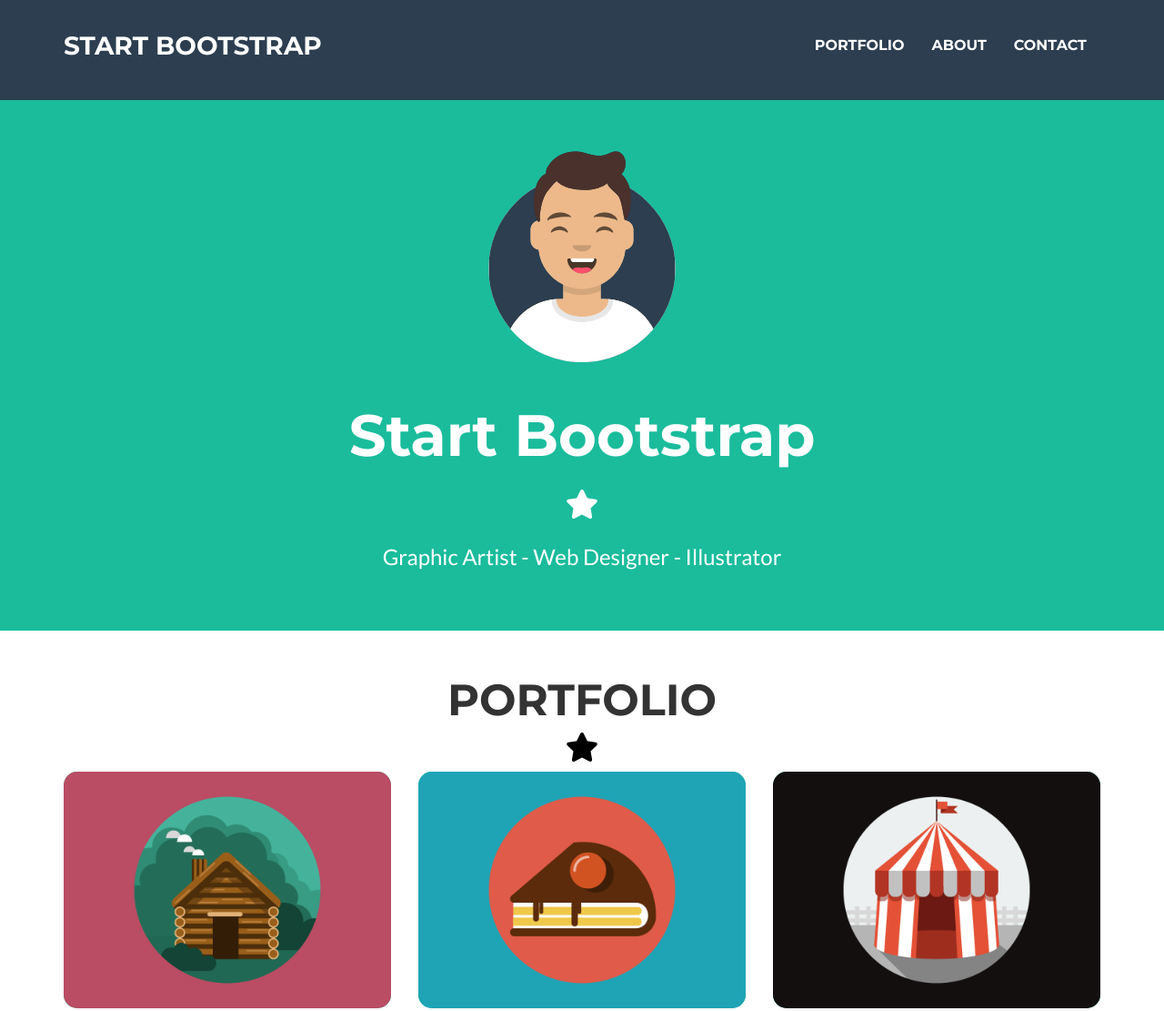
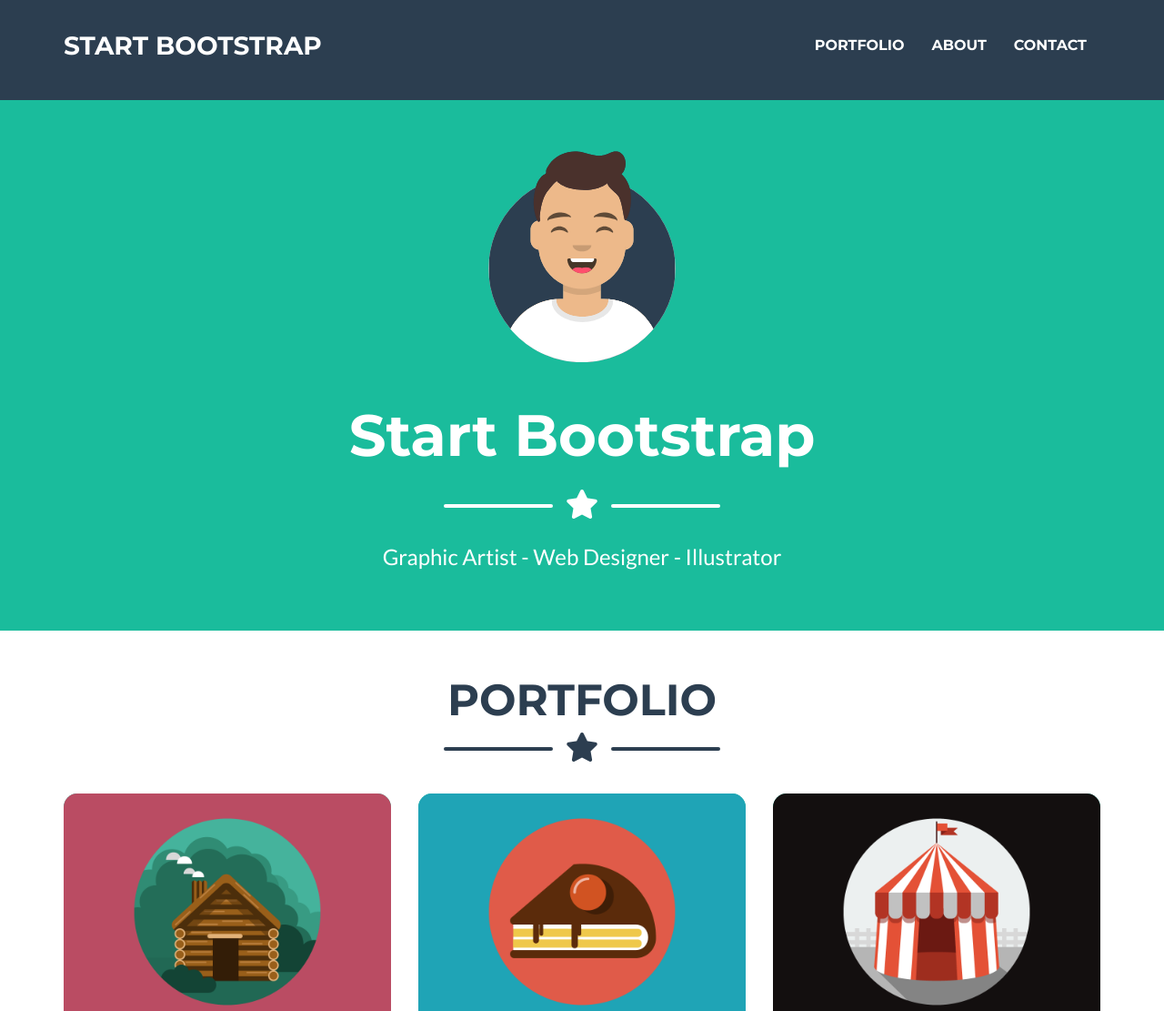
Before and after one commit to IvanDF/html-css-bootstrap-freelancer, a plain HTML site: page index.html in a window 1280 px wide. Shown: the top 1111 px of the page at 91% size. Drawn offline with nearby package versions, Linux system fonts and the light colour scheme.

Commit message:
Icon star

```diff
--- a/css/style.css
+++ b/css/style.css
@@ -1,4 +1,27 @@
 /* GENERAL SETTINGS */
+
+/* STAR ICON */
+.star-dash {
+  margin-bottom: 8px;
+  display: inline-block;
+  max-width: 100%;
+  width: 120px;
+  height: 4px;
+  border-radius: 20px;
+}
+
+.star-dash.light {
+  background-color: #fff;
+  color: #fff;
+}
+
+.star-dash.dark {
+  background-color: #2c3e50;
+  color: #2c3e50;
+}
+.dashed-star i.dark {
+  color: #2c3e50;
+}
 
 /* MARGINS */
 .mb-50 {
@@ -70,6 +93,8 @@
 /* TYPOGRAPHY */
 i {
   font-size: 32px;
+  margin-left: 10px;
+  margin-right: 10px;
 }
 
 p {
@@ -153,13 +178,10 @@ a {
 .main h3 {
   font-family: 'Montserrat', sans-serif;
   font-size: 48px;
+  color: #2c3e50;
 }
 
 /* PORTFOLIO */
-
-.portfolio i {
-  color: #000;
-}
 
 .portfolio-box {
   position: relative;
@@ -197,6 +219,10 @@ a {
 .about {
   padding: 80px 0;
   background: #1abc9c;
+  color: #fff;
+}
+
+.about h3 {
   color: #fff;
 }
 
--- a/index.html
+++ b/index.html
@@ -43,12 +43,15 @@
     </nav>
 
     <!-- JUMBOTRON -->
-
     <div class="jumbotron mb-50 text-center">
       <div class="jumbotron-content">
         <img class="mb-25" src="./img/avatar.svg" alt="">
         <h1 class="mb-25" class="text-uppercase">Start Bootstrap</h1>
-        <i class="fas fa-star mb-25"></i>
+        <div class="dashed-star">
+          <span class="star-dash light"></span>
+          <i class="fas fa-star mb-25"></i>
+          <span class="star-dash light"></span>
+        </div>
         <p class="mb-25">Graphic Artist - Web Designer - Illustrator</p>
       </div>
     </div>
@@ -60,7 +63,11 @@
     <section class="portfolio mb-50">
       <div class="portfolio-title text-center">
         <h3 class="">PORTFOLIO</h3>
-        <i class="fas fa-star"></i>
+        <div class="dashed-star">
+          <span class="star-dash dark"></span>
+          <i class="fas fa-star mb-25 dark"></i>
+          <span class="star-dash dark"></span>
+        </div>
       </div>
       <div class="container">
         <div class="row">
@@ -108,7 +115,11 @@
     <section class="about mb-50">
       <div class="about-title text-center">
         <h3 class="mb-25">ABOUT</h3>
-        <i class="fas fa-star mb-25"></i>
+        <div class="dashed-star">
+          <span class="star-dash light"></span>
+          <i class="fas fa-star mb-25"></i>
+          <span class="star-dash light"></span>
+        </div>
       </div>
       <div class="container">
         <div class="row mb-25">
@@ -141,7 +152,11 @@
     <section class="contact mb-50">
       <div class="contact-title text-center">
         <h3 class="">CONTACT ME</h3>
-        <i class="fas fa-star mb-25"></i>
+        <div class="dashed-star">
+          <span class="star-dash dark"></span>
+          <i class="fas fa-star mb-25 dark"></i>
+          <span class="star-dash dark"></span>
+        </div>
       </div>
       <div class="container">
         <div class="row">
```
